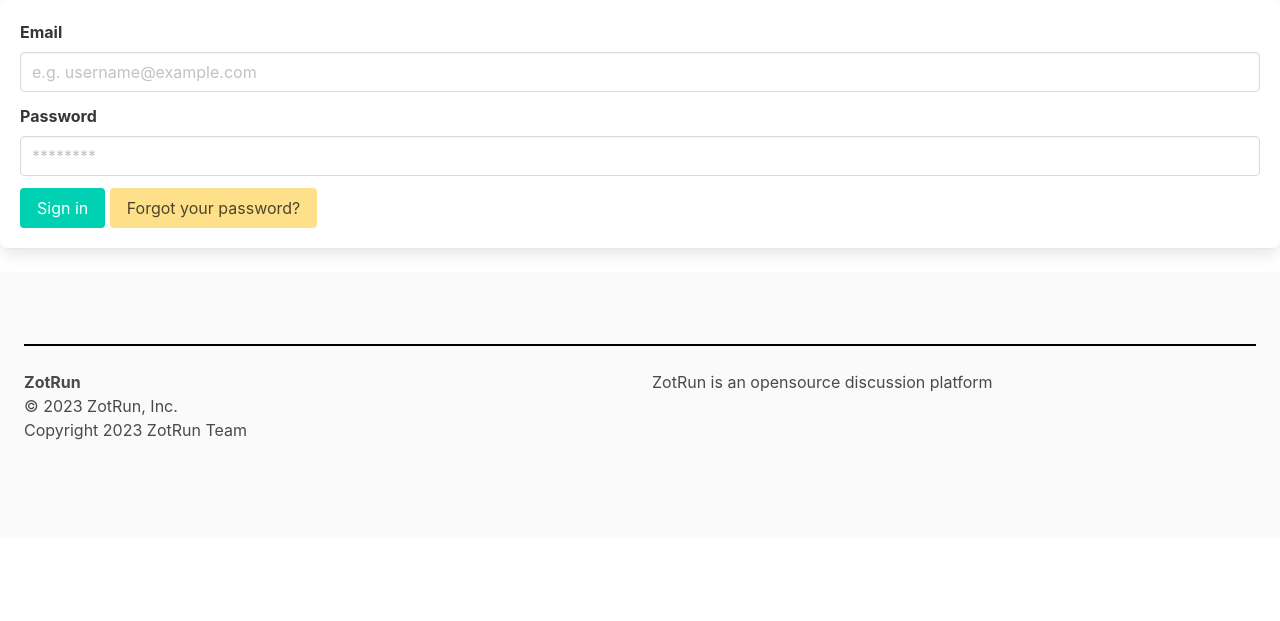
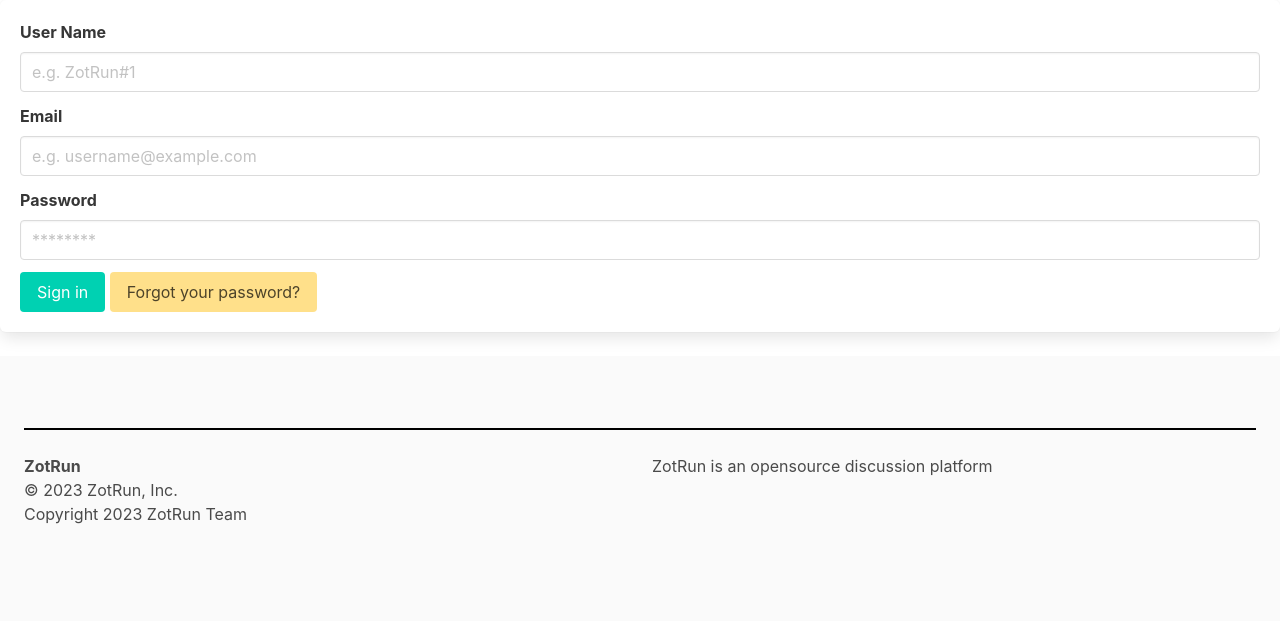
Before and after one commit to DPRO295/D, a Django app: page /signin/ in a window 1280 px wide. Shown: the part 52-673 px from the top of the page. Run offline with Django 4.2, Linux system fonts and the light colour scheme; some libraries are stand-ins or nearby versions.

Commit message:
Fix auth login&out

```diff
--- a/djangoProject/CS295P_Project/templates/anth_layout.html
+++ b/djangoProject/CS295P_Project/templates/anth_layout.html
@@ -11,7 +11,7 @@
 <!-- ======================== navbar start ======================== -->
 <nav class="navbar is-dark" role="navigation" aria-label="main navigation">
     <div class="navbar-brand">
-        <a class="navbar-item" href="/">
+        <a class="navbar-item" href="/home/">
             ZotRun
         </a>
     </div>
@@ -47,7 +47,7 @@
                                 {{ user_email }}
                             </a>
                             <div class="navbar-dropdown">
-                                <a class="navbar-item" href="/signin/">Logout</a>
+                                <a class="navbar-item" href="/logout/">Logout</a>
                                 <a class="navbar-item" href="">Profile</a>
                                 <a class="navbar-item" href="">Change Password</a></li>
                             </div>
--- a/djangoProject/CS295P_Project/templates/main_page.html
+++ b/djangoProject/CS295P_Project/templates/main_page.html
@@ -60,13 +60,15 @@
                     <br>
                     <time datetime="">{{ each_thread.date }}</time>
                     <br>
-                    {{ each_thread.name }}
                 </div>
             </div>
             <footer class="card-footer">
                 <a href="#" class="card-footer-item">Save</a>
+
+                {% if each_thread.email == user_email %}
                 <a href="#" class="card-footer-item">Edit</a>
                 <a href="/delete_post/?nid={{ each_thread.id }}" class="card-footer-item">Delete</a>
+                {% endif %}
             </footer>
         </div>
         <br>
--- a/djangoProject/CS295P_Project/templates/signin.html
+++ b/djangoProject/CS295P_Project/templates/signin.html
@@ -10,7 +10,7 @@
 <body>
 <nav class="navbar is-dark" role="navigation" aria-label="main navigation">
     <div class="navbar-brand">
-        <a class="navbar-item" href="/">
+        <a class="navbar-item" href="/home/">
             ZotRun
         </a>
     </div>
@@ -19,6 +19,14 @@
 <form method="post" class="box">
     {# a build in protection in Django #}
     {% csrf_token %}
+
+    <div class="field">
+        <label class="label">User Name</label>
+        <div class="control">
+            <input class="input" type="username" name="username" placeholder="e.g. ZotRun#1 ">
+        </div>
+    </div>
+
     <div class="field">
         <label class="label">Email</label>
         <div class="control">
--- a/djangoProject/CS295P_Project/views/homepage.py
+++ b/djangoProject/CS295P_Project/views/homepage.py
@@ -3,35 +3,43 @@ from django.contrib.auth.models import User
 from django.contrib import auth
 from django.views.decorators.csrf import csrf_protect
 from CS295P_Project.models import *
-import certifi
-
-ca = certifi.where()
-database_path = 'mongodb+srv://Dpropro:Dpropro@dpro.qls8nuc.mongodb.net/?retryWrites=true&w=majority'
 
 
 # Create your views here.
 def home(request):
-    # if request.user.is_authenticated():
-    #     return render(request, "main_page.html")
-    # else:
+    if request.user.is_authenticated:
+        # return render(request, "main_page.html")
+        return redirect("/main_page/")
+        # return render(request, "main_page.html", {"check_login": user_obj, "user_email": email, })
+    else:
         return render(request, "home.html")
 
 
 def main_page(request):
+    print("--- in main_page ---")
+    print(request.user)
+    print(request.user.id)  # 1   check if the user already login
+    print(request.user.username)
+    print(request.user.email)
+    print(request.user.is_active)  # True
+    print(request.user.is_authenticated)
+    user_obj = request.user.is_authenticated
+    email = request.user.email
     # if request.user.is_authenticated():
     post_thread_data = PostThread.objects.all()
-    return render(request, "main_page.html", {"post_thread": post_thread_data})
+    return render(request, "main_page.html",
+                  {"post_thread": post_thread_data, "check_login": user_obj, "user_email": email, })
 
 
 def post_thread(request):
     if request.method == "GET":
         return render(request, "post_thread.html")
 
-    name = "test"
+    email = request.user.email
     title = request.POST.get("title")
     content = request.POST.get("content")
     category = request.POST.get("category")
-    PostThread.objects.create(title=title, content=content, name=name, category=category)
+    PostThread.objects.create(title=title, content=content, email=email, category=category)
     return redirect("/main_page/")
     # return render(request, "main_page.html")
 
@@ -46,12 +54,13 @@ def register(request):
     if request.method == "GET":
         return render(request, "register.html")
     else:
+        username = request.POST.get("username")
         email = request.POST.get("email")
         password = request.POST.get("pwd")
         if User.objects.filter(username=email).exists():
             return render(request, "register.html", {"error_msg": "This email have been used."})
-        User.objects.create_user(username=email, password=password)
-        return render(request, "home.html")
+        User.objects.create_user(username=username, email=email, password=password)
+        return redirect("/home/")
 
 
 @csrf_protect
@@ -59,9 +68,10 @@ def signin(request):
     if request.method == "GET":
         return render(request, "signin.html")
     else:
+        username = request.POST.get("username")
         email = request.POST.get("email")
         password = request.POST.get("pwd")
-        user_obj = auth.authenticate(username=email, password=password)
+        user_obj = auth.authenticate(username=username, password=password)
         print(user_obj)
         if user_obj:
             auth.login(request, user_obj)
@@ -72,14 +82,14 @@ def signin(request):
             print(request.user.is_active)  # True
             print(request.user.is_authenticated)  # True
             # -------- test case -----------
-            # return redirect("/home/",)
-            return render(request, "main_page.html",
-                          {"check_login": user_obj,
-                           "user_email": email,
-                           "user_password": password, })
+            return redirect("/home/")
         else:
             return render(request, "signin.html")
 
+
+def logout(request):
+    auth.logout(request)
+    return redirect("/home/")
 
 # def signin(request):
 #     if request.method == "GET":
--- a/djangoProject/djangoProject/settings.py
+++ b/djangoProject/djangoProject/settings.py
@@ -98,7 +98,7 @@ DATABASES = {
         # 'ENGINE': 'mysql.connector.django',
         'NAME': 'CS295P',
         'USER': 'root',
-        'PASSWORD': '',
+        'PASSWORD': 'hxfhxf110',
         'HOST': 'localhost',
         'PORT': 3306,
     }
--- a/djangoProject/djangoProject/urls.py
+++ b/djangoProject/djangoProject/urls.py
@@ -21,10 +21,15 @@ from CS295P_Project import views
 urlpatterns = [
     # path("admin/", admin.site.urls),
     path("home/", views.home),
+
+    # login system function
     path("signin/", views.signin),
     path("register/", views.register),
+    path("logout/", views.logout),
+
     path("main_page/", views.main_page),
 
+    # post thread function
     path("post_thread/", views.post_thread),
     path("delete_post/", views.delete_post),
 
```
Also changed, not shown: djangoProject/CS295P_Project/models.py (+1 -7 lines), djangoProject/CS295P_Project/templates/register.html (+8 -0 lines), djangoProject/CS295P_Project/migrations/0008_delete_postthread.py (added), djangoProject/CS295P_Project/migrations/0009_postthread.py (added), djangoProject/CS295P_Project/migrations/0010_delete_userinfo.py (added).
